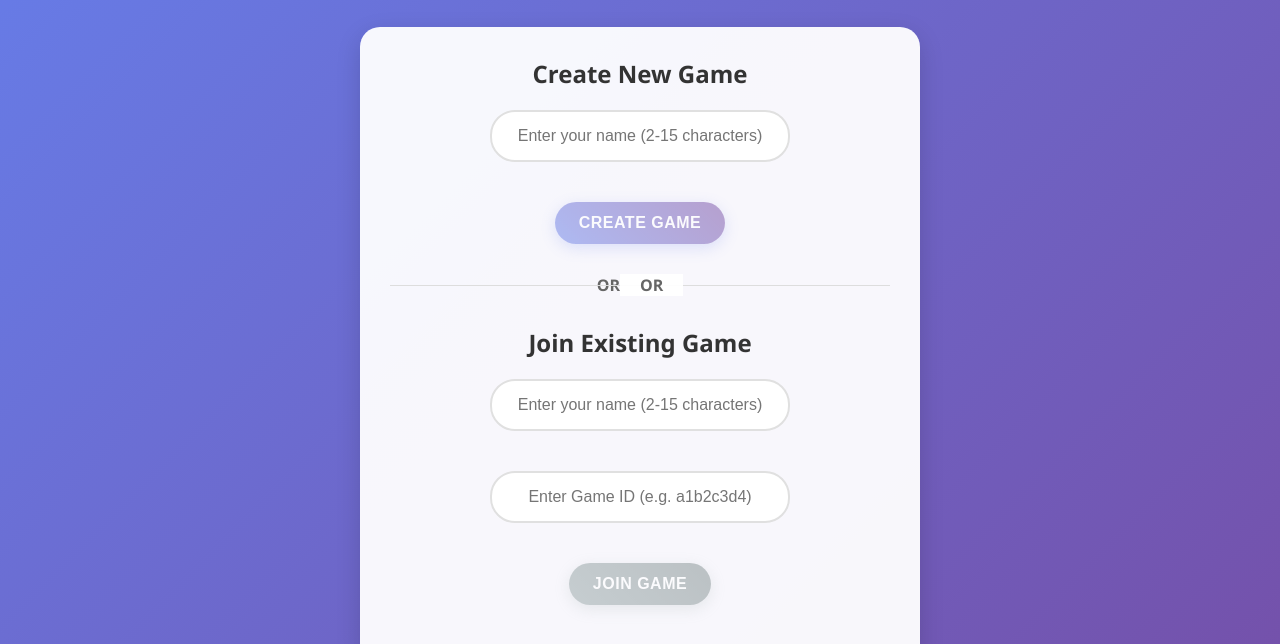
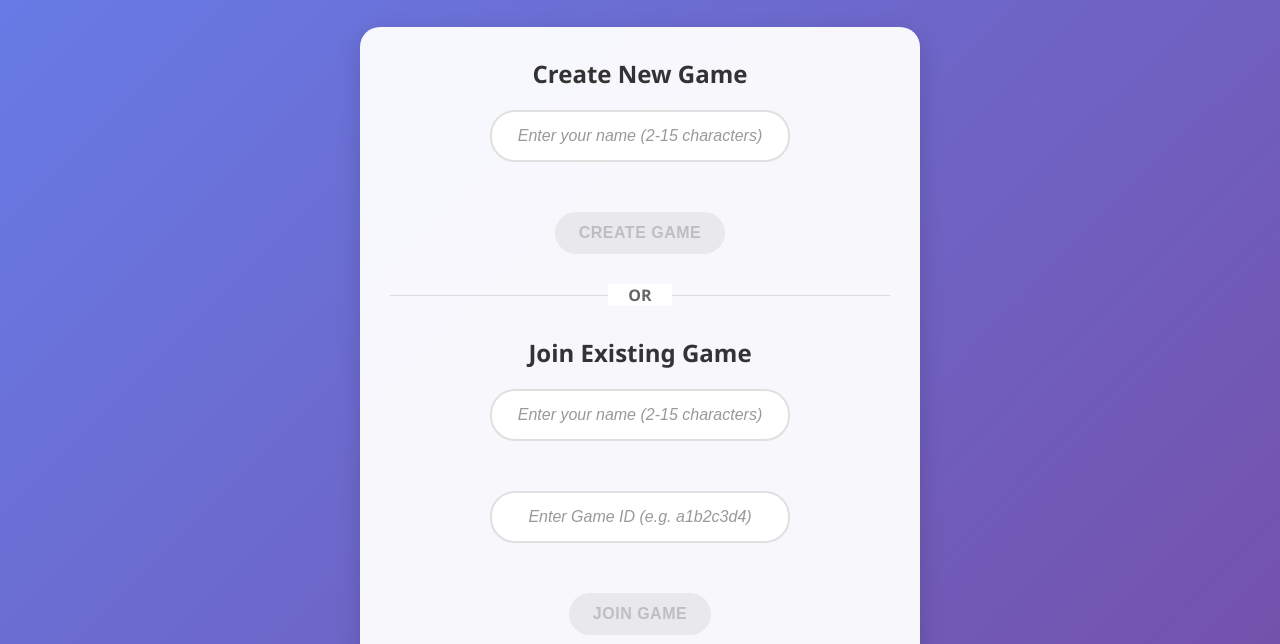
Before and after one commit to AlanGlitching/tictactoe, a website: page public/index.html in a window 1280 px wide. Shown: the part 153-797 px from the top of the page. Drawn offline with Linux system fonts and the light colour scheme.

Commit message:
Fix UI formatting: Better button states, remove duplicate OR, improve styling

```diff
--- a/public/app.js
+++ b/public/app.js
@@ -99,7 +99,7 @@ class TicTacToeMultiplayerClient {
         const isValid = this.validatePlayerName(name);
 
         this.updateInputValidation(this.createPlayerNameInput, this.createNameFeedback, isValid, name);
-        this.createGameBtn.disabled = !isValid;
+        this.createGameBtn.disabled = !isValid.valid;
     }
 
     validateJoinForm() {
--- a/public/index.html
+++ b/public/index.html
@@ -26,7 +26,7 @@
                     </div>
                 </div>
 
-                <div class="divider">OR</div>
+                <div class="divider"></div>
 
                 <div class="section">
                     <h2>Join Existing Game</h2>
--- a/public/styles.css
+++ b/public/styles.css
@@ -88,7 +88,7 @@ header h1 {
 .form-group {
     display: flex;
     flex-direction: column;
-    gap: 15px;
+    gap: 20px;
     align-items: center;
 }
 
@@ -98,10 +98,16 @@ header h1 {
     border-radius: 25px;
     font-size: 1rem;
     outline: none;
-    transition: border-color 0.3s ease;
+    transition: all 0.3s ease;
     width: 100%;
     max-width: 300px;
     text-align: center;
+    background: white;
+}
+
+.form-group input::placeholder {
+    color: #999;
+    font-style: italic;
 }
 
 .form-group input:focus {
@@ -116,10 +122,12 @@ header h1 {
 
 .input-feedback {
     display: block;
-    font-size: 0.8rem;
-    margin-top: 5px;
-    min-height: 20px;
+    font-size: 0.85rem;
+    margin-top: 8px;
+    min-height: 22px;
     text-align: center;
+    font-weight: 500;
+    transition: all 0.3s ease;
 }
 
 .input-feedback.success {
@@ -391,14 +399,23 @@ main {
 }
 
 .btn:disabled {
-    opacity: 0.5;
+    opacity: 0.6;
     cursor: not-allowed;
+    background: #ccc !important;
+    color: #666 !important;
+    box-shadow: none !important;
 }
 
 .btn-primary {
     background: linear-gradient(45deg, #667eea, #764ba2);
     color: white;
     box-shadow: 0 4px 15px rgba(102, 126, 234, 0.4);
+}
+
+.btn-primary:disabled {
+    background: #e0e0e0 !important;
+    color: #999 !important;
+    box-shadow: none !important;
 }
 
 .btn-primary:hover:not(:disabled) {
@@ -410,6 +427,12 @@ main {
     background: linear-gradient(45deg, #95a5a6, #7f8c8d);
     color: white;
     box-shadow: 0 4px 15px rgba(149, 165, 166, 0.4);
+}
+
+.btn-secondary:disabled {
+    background: #e0e0e0 !important;
+    color: #999 !important;
+    box-shadow: none !important;
 }
 
 .btn-secondary:hover:not(:disabled) {
```
